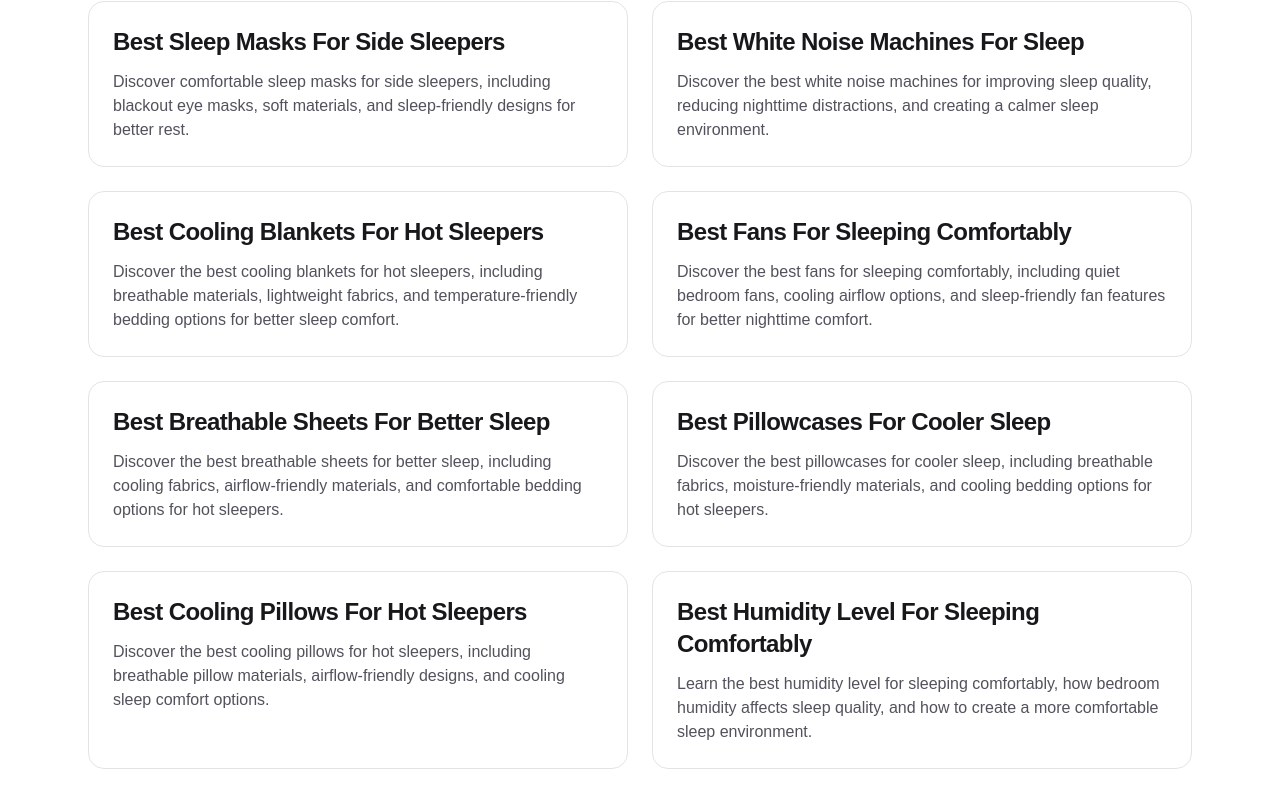
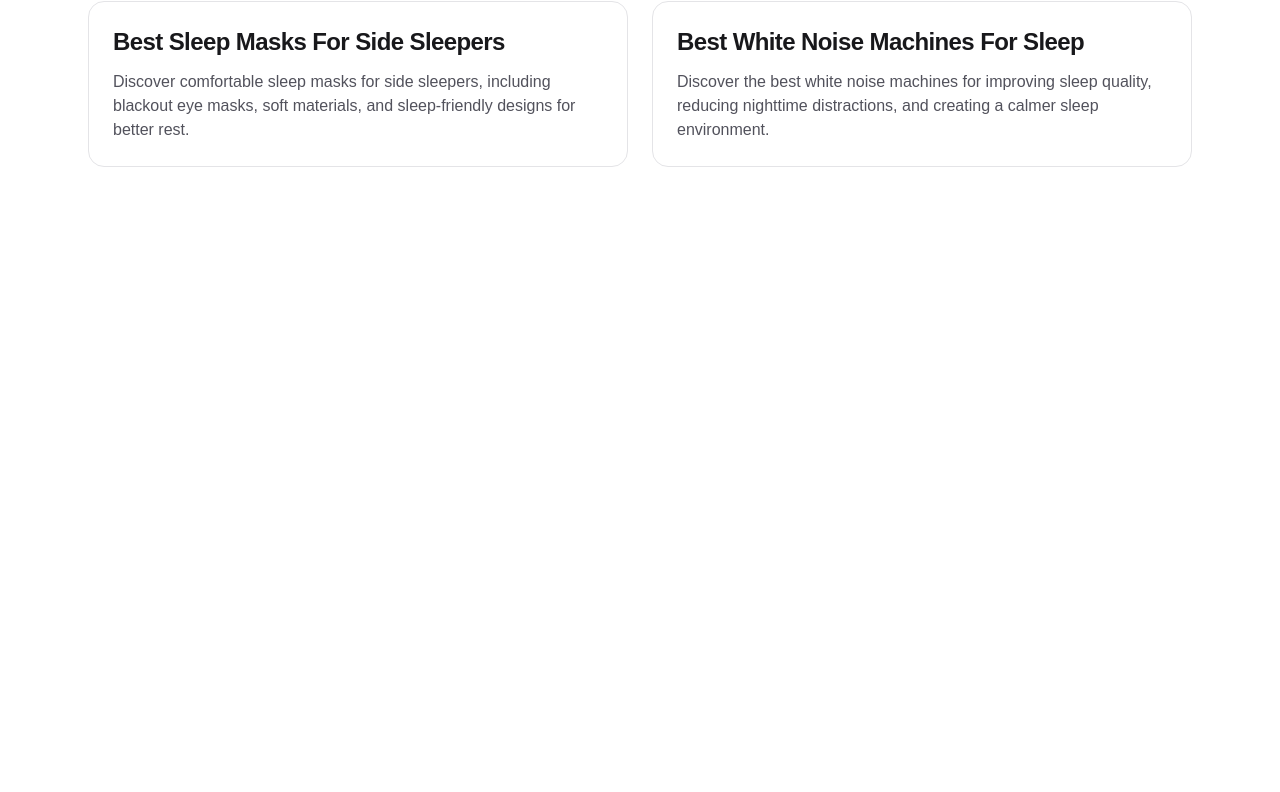
Before and after one commit to Lee-ciang/sleep-project, a Next.js app: page / in a window 1280 px wide. Shown: the part 1245-2037 px from the top of the page. After the commit the page ends 1508 px from the top, so only its background shows below. Built offline with nearby package versions, Linux system fonts and the light colour scheme.

Commit message:
Limit homepage latest guides

```diff
--- a/app/page.tsx
+++ b/app/page.tsx
@@ -2,7 +2,7 @@ import Link from "next/link";
 import { getAllGuides } from "@/lib/guides";
 
 export default function Home() {
-  const guides = getAllGuides();
+  const guides = getAllGuides().slice(0, 6);
 
   return (
     <main className="min-h-screen bg-white text-zinc-900">
```
